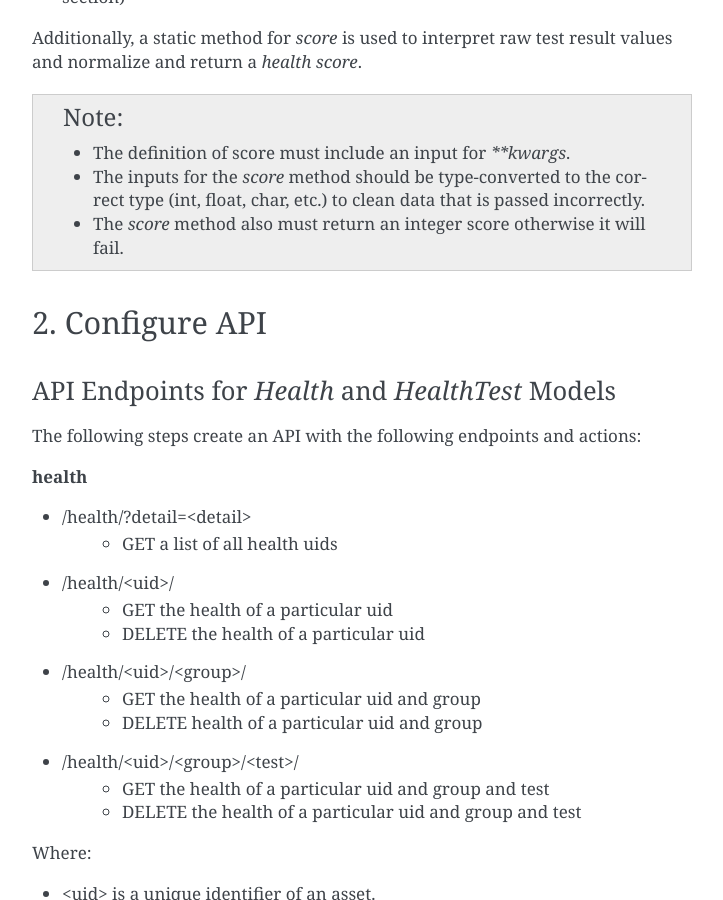
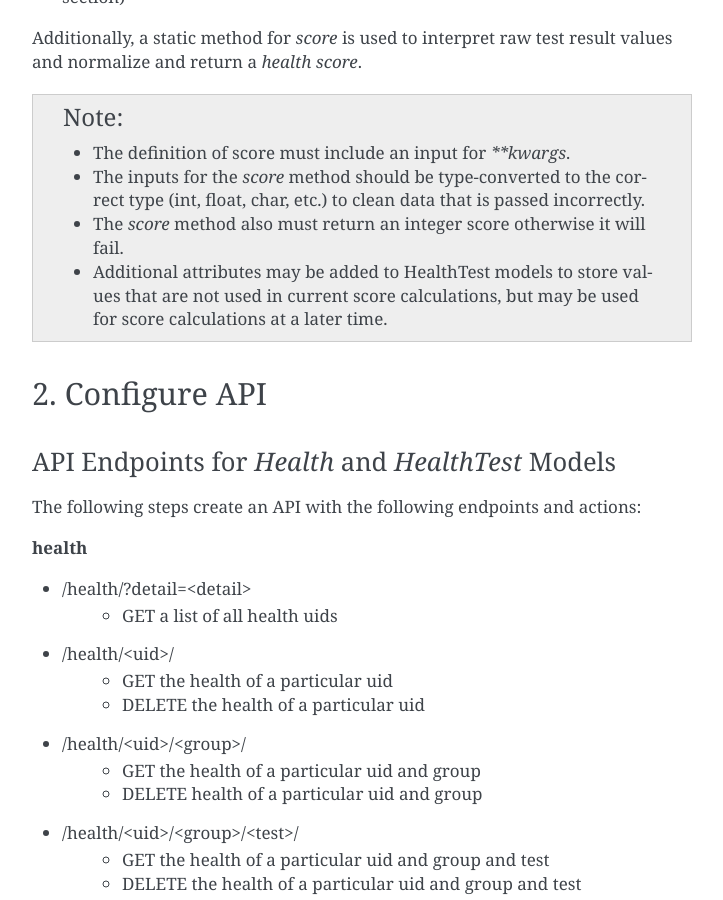
Before and after one commit to gracenote/django-health-monitor, a Sphinx documentation site: the page built from docs/usage.rst, in a window 1280 px wide and 900 px high, scrolled down 2556 px. Shown: the whole window, without its empty margins (388-1111 px from the left). Built offline with Sphinx 7.4.7, drawn with Linux system fonts in a browser that asks for light colours; some of the changed lines change nothing that is shown.

Commit message:
Update docs.

```diff
--- a/docs/usage.rst
+++ b/docs/usage.rst
@@ -104,6 +104,7 @@ Additionally, a static method for `score` is used to interpret raw test result v
     - The definition of score must include an input for `**kwargs`.
     - The inputs for the `score` method should be type-converted to the correct type (int, float, char, etc.) to clean data that is passed incorrectly.
     - The `score` method also must return an integer score otherwise it will fail.
+    - Additional attributes may be added to HealthTest models to store values that are not used in current score calculations, but may be used for score calculations at a later time.
 
 ****************
 2. Configure API
@@ -218,7 +219,7 @@ At this point, there should be a working API that will store raw 'health test' r
         Out[9]: [{u'heartrate': 90, u'score': 2, u'time': u'2017-04-27T20:47:34.594848+00:00', u'uid': 1}]
         In [10]: r = requests.get('http://localhost:8000/health/')
         In [11]: r.json()
-        Out[11]: {u'uids': [1]}
+        Out[11]: [1]
         In [12]: r = requests.get('http://localhost:8000/health/1/')
         In [13]: r.json()
         Out[13]:
```
